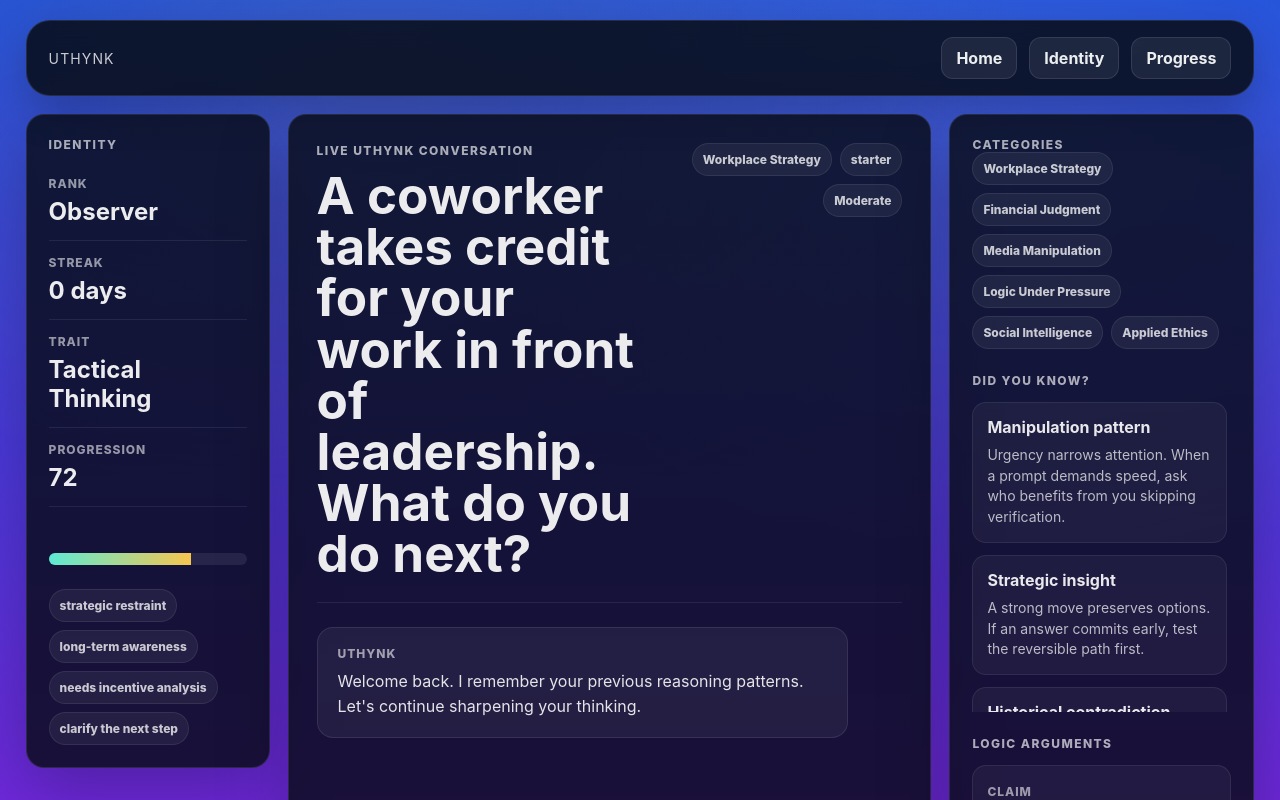
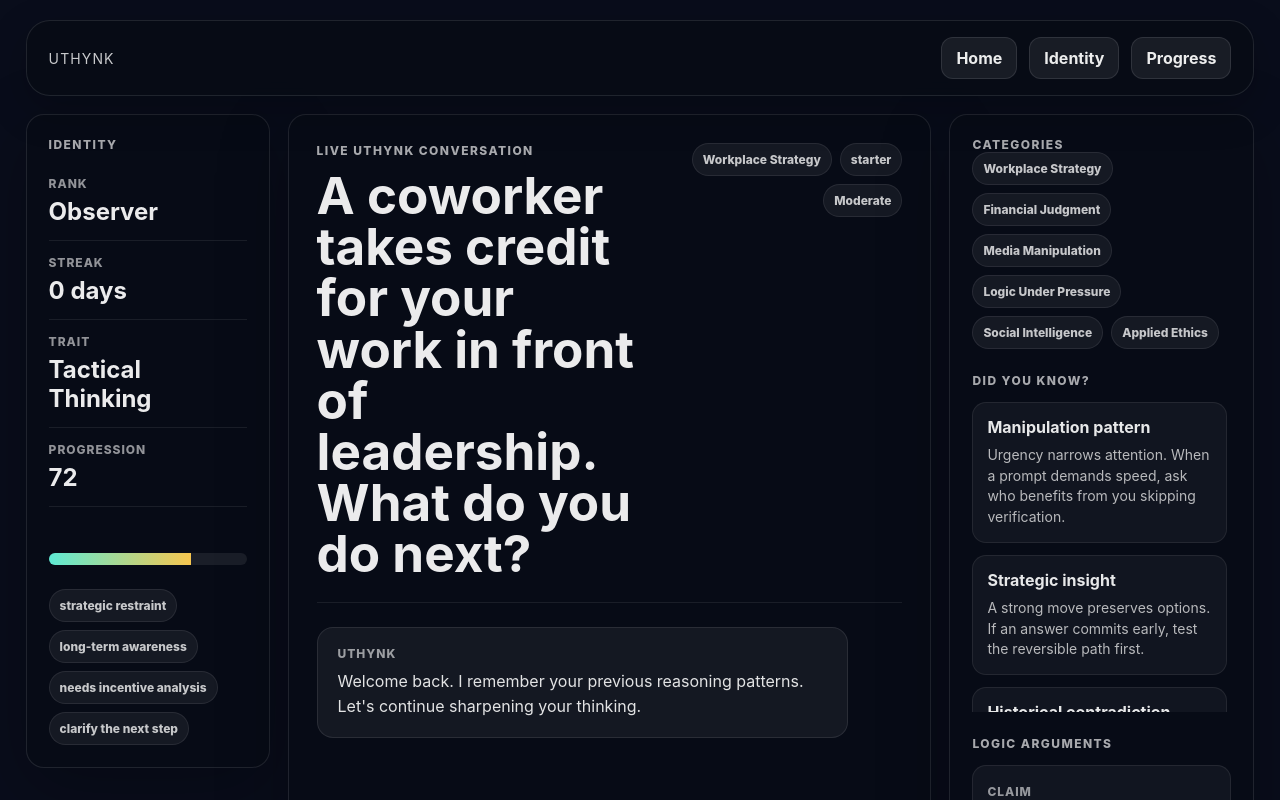
Before and after one commit to nfc3-1/UTHYNK-BETA-2.0, a Next.js app: page /reasoning in a window 1280 px wide. Shown: the top 800 px of the page. Built offline with nearby package versions, Linux system fonts and the light colour scheme.

Commit message:
Unify reasoning page dark background palette

```diff
--- a/app/styles/globals.css
+++ b/app/styles/globals.css
@@ -25,6 +25,10 @@ body{
     radial-gradient(1200px 800px at 30% 10%, rgba(246,198,79,0.12), transparent 55%),
     radial-gradient(900px 700px at 80% 20%, rgba(255,255,255,0.10), transparent 60%),
     linear-gradient(180deg, var(--uthynk-bg-top) 0%, var(--uthynk-bg-bottom) 100%);
+}
+
+body:has(.reasoningShell){
+  background:#090d1b;
 }
 
 a{
@@ -376,6 +380,7 @@ a{
 
 .reasoningShell{
   width:min(1540px,96vw);
+  min-height:100vh;
 }
 
 .reasoningShell .appTop{
```
